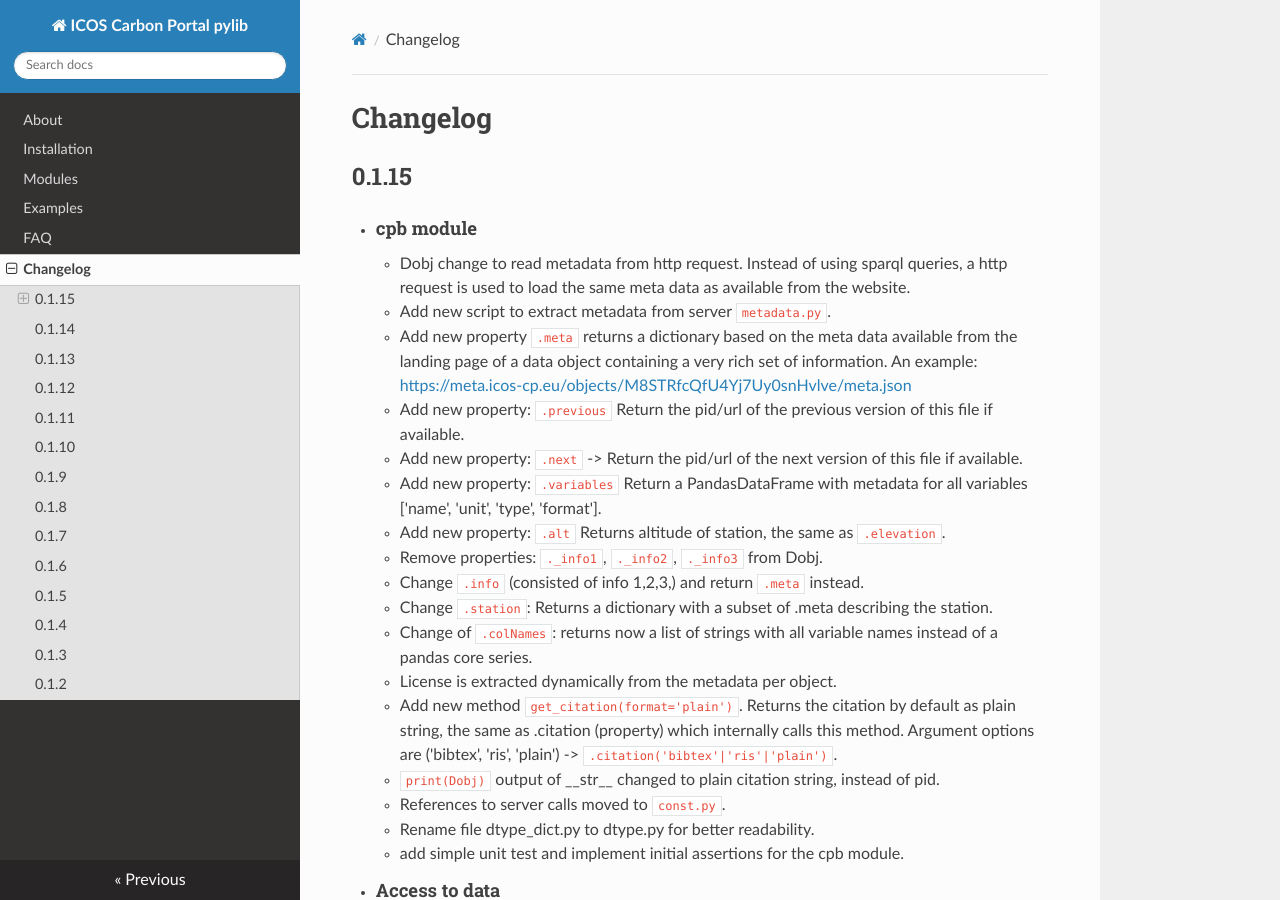
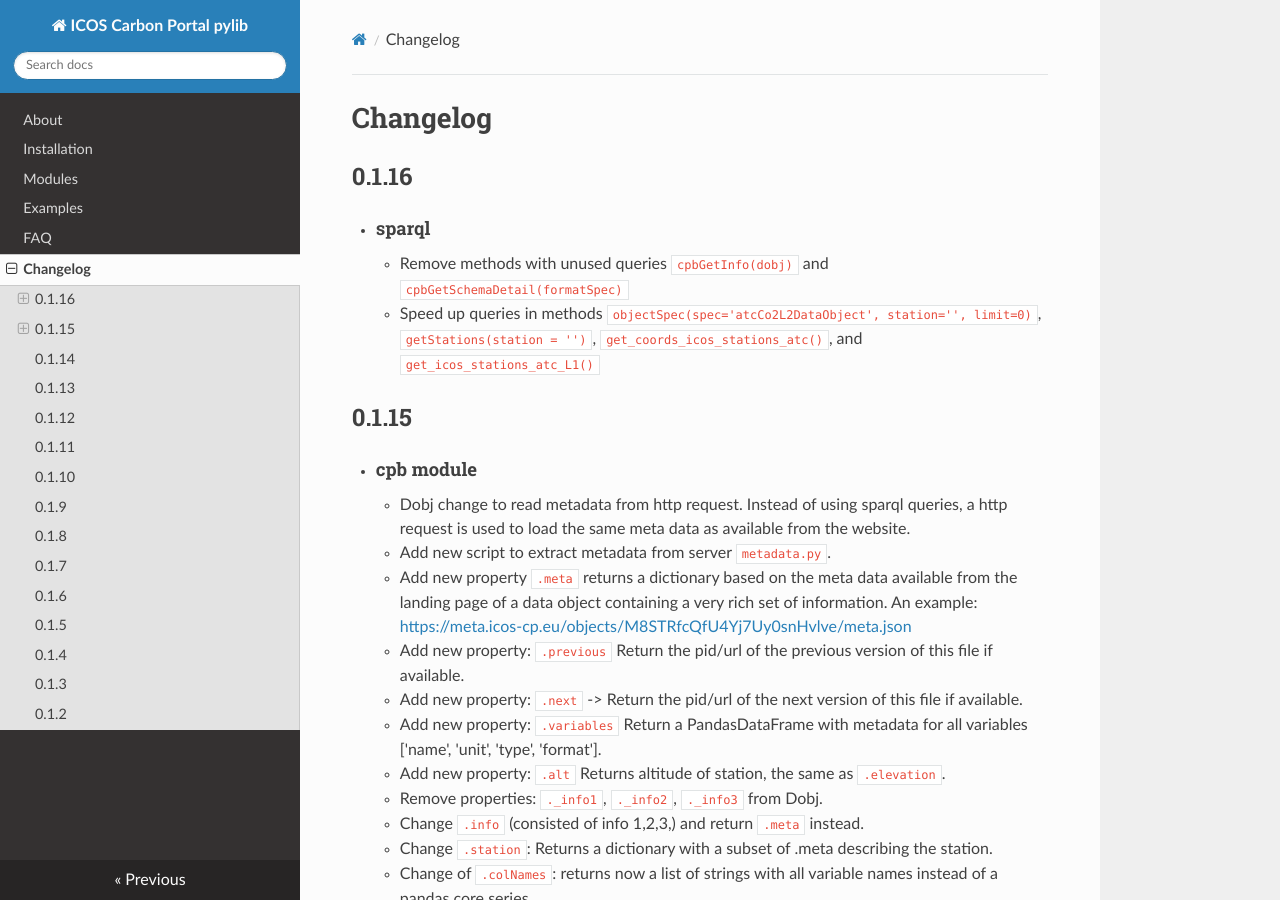
Before and after one commit to ICOS-Carbon-Portal/pylib, an MkDocs documentation site: the page built from docs/changelog.md, in a window 1280 px wide and 900 px high. Built offline with MkDocs 1.6.1, drawn with Linux system fonts in a browser that asks for light colours; nearby versions of some CDN libraries.

Commit message:
add docs

```diff
--- a/docs/changelog.md
+++ b/docs/changelog.md
@@ -1,4 +1,10 @@
 # Changelog
+
+
+## 0.1.16
+ - #### sparql
+     - Remove methods with unused queries `cpbGetInfo(dobj)` and `cpbGetSchemaDetail(formatSpec)`
+     - Speed up queries in methods `objectSpec(spec='atcCo2L2DataObject', station='', limit=0)`, `getStations(station = '')`, `get_coords_icos_stations_atc()`, and `get_icos_stations_atc_L1()`
 
 ## 0.1.15
  - #### cpb module
```
